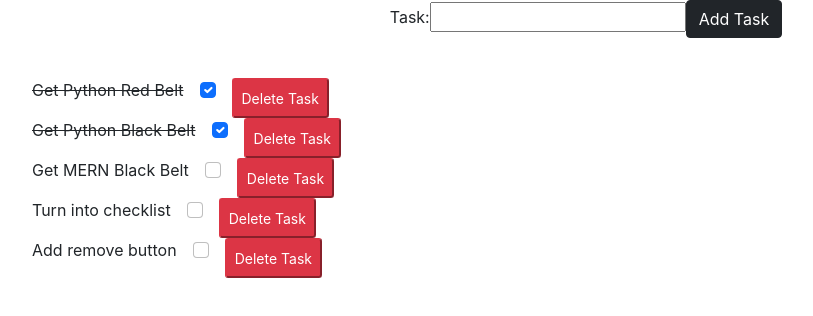
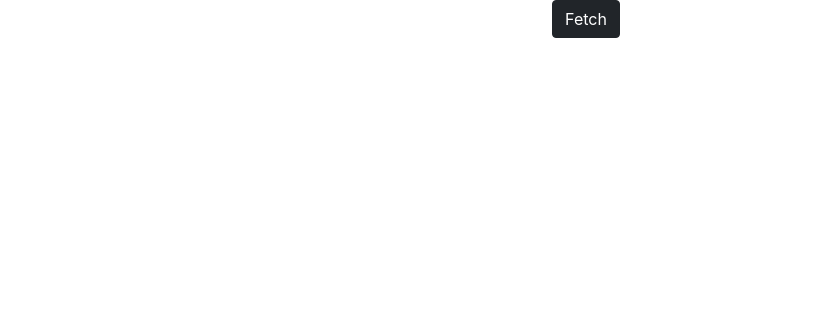
Before and after one commit to npulliam/prop-it-up, a React (Create React App) app: page / in a window 1280 px wide. Shown: the top 316 px of the page, without its empty margins (54-867 px from the left). Built offline with nearby package versions, Linux system fonts and the light colour scheme.

Commit message:
moved button to app level and fixed display behavior

```diff
--- a/src/App.js
+++ b/src/App.js
@@ -1,34 +1,13 @@
 import './App.css';
-import Tabs from './components/Tabs';
-import ToDo from './components/ToDo';
-import TaskForm from './components/TaskForm';
+import Pokemon from './components/Pokemon'
 import React, { useState, useEffect } from 'react';
 
 
 function App() {
-  const initTasks = [
-    {text: "Get Python Red Belt", completed: true},
-    {text: "Get Python Black Belt", completed: true},
-    {text: "Get MERN Black Belt", completed: false},
-    {text: "Turn into checklist", completed: false},
-    {text: "Add remove button", completed: false}
-  ]
-
-  const [tasks, setTasks] = useState([...initTasks]);
-
-
-  const addTask = ( newTask ) => {
-    setTasks([...tasks, newTask]);
-  }
-
-
-  return (
-    <div className="App">
-      <TaskForm onNewTask={ addTask }/>
-      <ToDo tasks={ tasks } setTasks={ setTasks }/>
+  return(
+    <div className="container">
+      <Pokemon/>
     </div>
-
-  );
+  )
 }
-
 export default App;
--- /dev/null
+++ b/src/components/Pokemon.js
@@ -0,0 +1,31 @@
+import React, {useState, useEffect} from 'react';
+
+const Pokemon = (props) => {
+  const [allPokemon, setPokemon] = useState([]);
+
+  const getPokemon = () => {
+    fetch("https://pokeapi.co/api/v2/pokemon/?limit=1000")
+        .then(response => response.json())
+        .then(response => setPokemon(response.results))
+        .catch(err => {
+            console.log(err)
+        })
+      }
+
+  const pokeList = allPokemon.map((result, i) => {
+    return <li key={i}>{result.name}</li>
+  })
+
+
+  return (
+        <div className="col text-center">
+          <button className="btn btn-dark" onClick={getPokemon}>Fetch</button>
+          <ul>
+            {pokeList}
+          </ul>
+        </div>
+  );
+}
+
+
+export default Pokemon;
```
